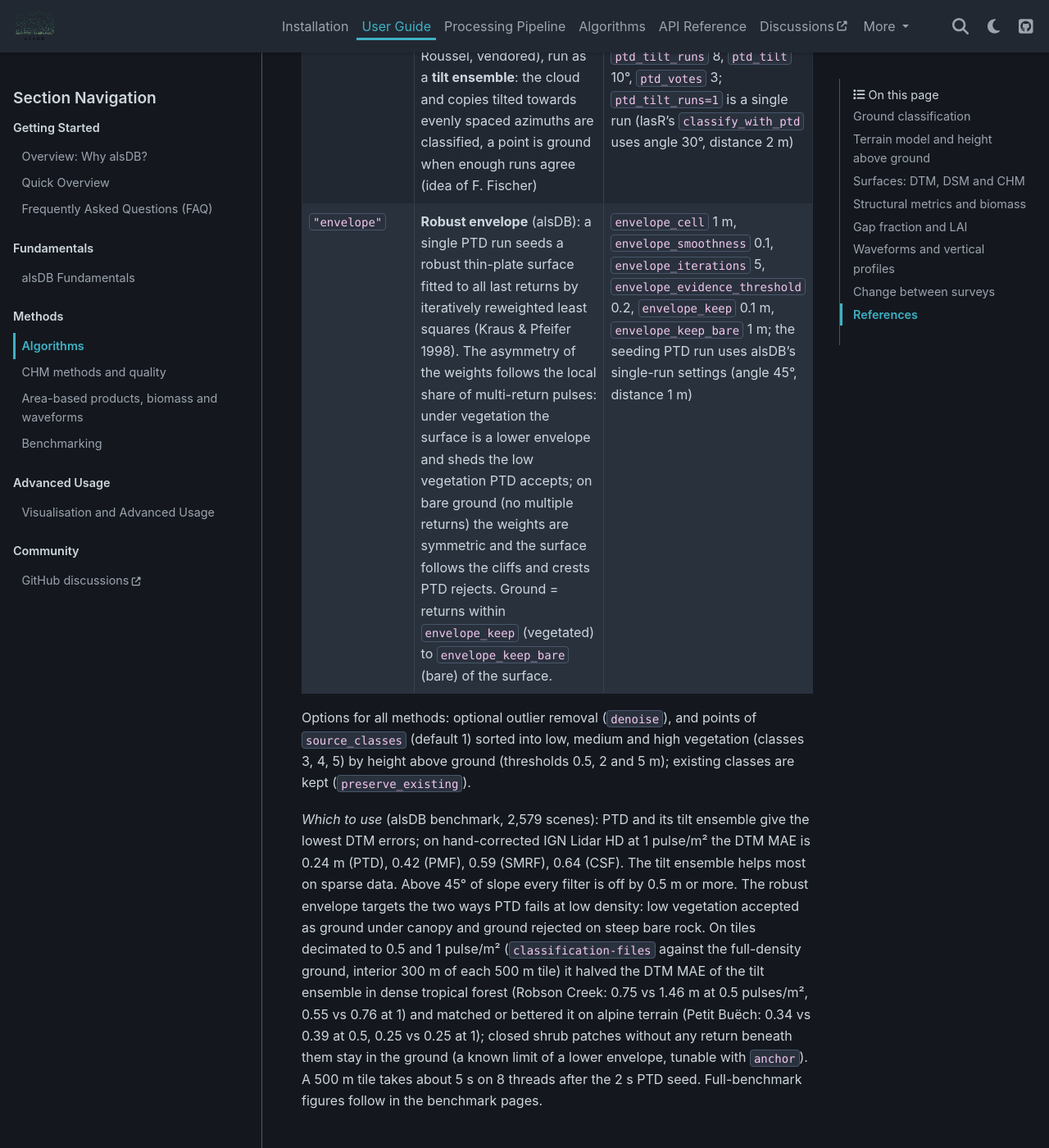
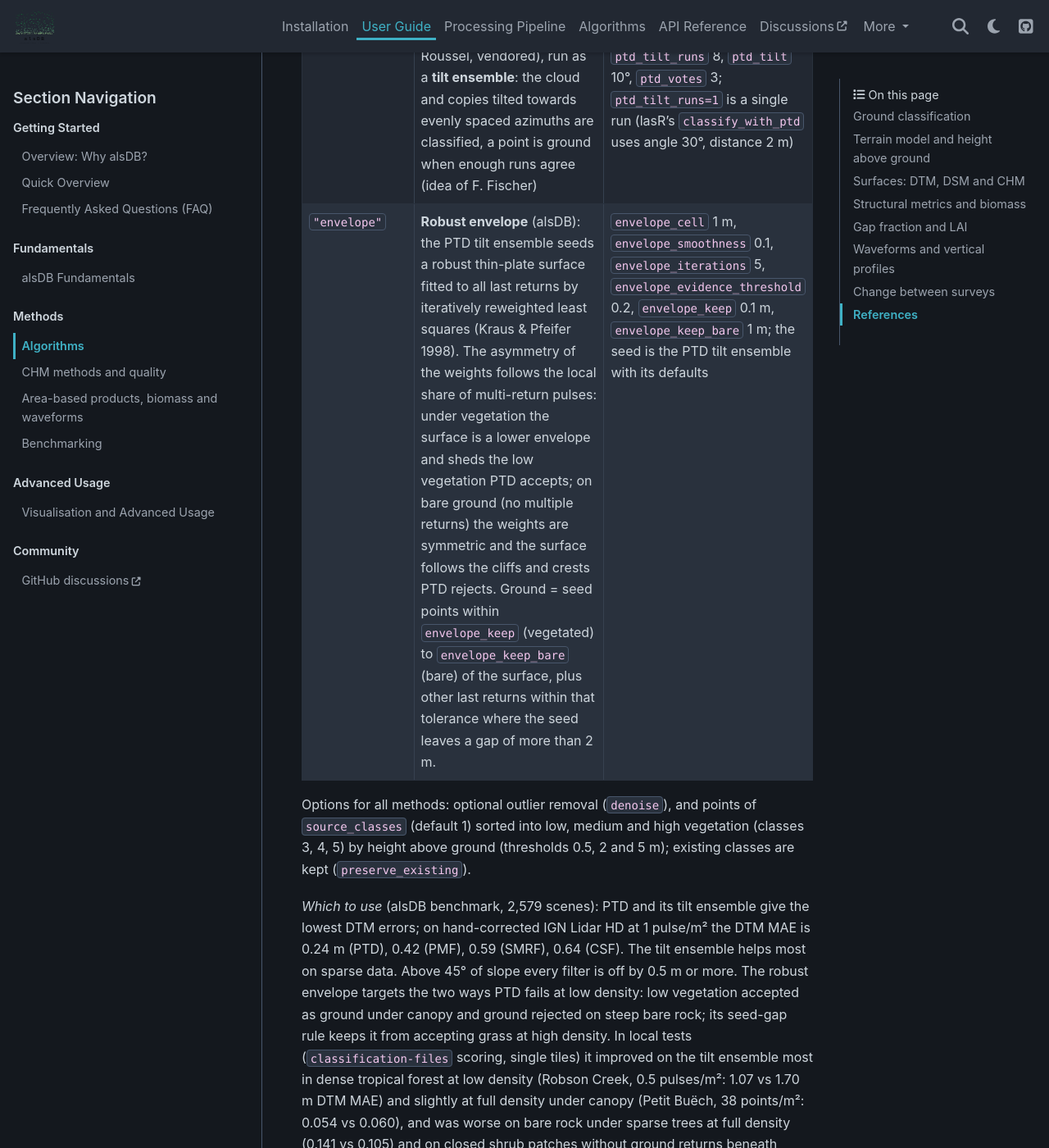
Before and after one commit to simonbesnard1/alsdb, a Sphinx documentation site: the page built from doc/user/algorithms.rst, in a window 1280 px wide and 1400 px high, scrolled down 1357 px. Shown: the whole window at 82% size. Built offline with Sphinx 7.4.7 and the PyData theme 0.15.4, drawn with Linux system fonts in a browser that asks for light colours; pages that are not in the unit, such as notebooks, are missing from menus; some of the changed text lies outside the part shown.

Commit message:
Envelope revision 3: anchor every blocked grid, ensemble seed, seed-gap rule
- The coarse anchor applied only to grids above 4 x block^2 nodes, so a 200 m
  benchmark scene was solved in free blocks (Robson Creek, 0.5 pulses/m2:
  DTM MAE 1.37 instead of 0.75 m). It now applies whenever the grid is split.
- At full density the envelope added grass and low shrubs within `keep` of
  the surface (commission 0.136 vs 0.072 for the PTD ensemble). Non-seed
  returns are now added only where the seed leaves a gap of more than `gap`
  (2 m): one rule at every density, inactive where the seed is dense.
- The seed is the PTD tilt ensemble instead of a single run.

Local tests (classification-files scoring): Petit Buech full density 0.054 m
(ensemble 0.060, revision 1 0.078); Robson Creek 0.5 pulses/m2 1.07 (ensemble
1.70). Still weaker on bare rock under sparse trees at full density. The
revision is recorded with benchmark scores so finished runs are recomputed.

Co-Authored-By: Claude Opus 5.5 <noreply@anthropic.com>

```diff
--- a/doc/user/algorithms.rst
+++ b/doc/user/algorithms.rst
@@ -59,15 +59,16 @@ To classify at ingest, pass a ``ClassificationConfig`` to
        ``ptd_tilt_runs`` 8, ``ptd_tilt`` 10°, ``ptd_votes`` 3; ``ptd_tilt_runs=1`` is a single run
        (lasR's ``classify_with_ptd`` uses angle 30°, distance 2 m)
    * - ``"envelope"``
-     - **Robust envelope** (alsDB): a single PTD run seeds a robust thin-plate surface fitted to
+     - **Robust envelope** (alsDB): the PTD tilt ensemble seeds a robust thin-plate surface fitted to
        all last returns by iteratively reweighted least squares (Kraus & Pfeifer 1998). The asymmetry of
        the weights follows the local share of multi-return pulses: under vegetation the surface is a lower
        envelope and sheds the low vegetation PTD accepts; on bare ground (no multiple returns) the weights
-       are symmetric and the surface follows the cliffs and crests PTD rejects. Ground = returns within
-       ``envelope_keep`` (vegetated) to ``envelope_keep_bare`` (bare) of the surface.
+       are symmetric and the surface follows the cliffs and crests PTD rejects. Ground = seed points within
+       ``envelope_keep`` (vegetated) to ``envelope_keep_bare`` (bare) of the surface, plus other last
+       returns within that tolerance where the seed leaves a gap of more than 2 m.
      - ``envelope_cell`` 1 m, ``envelope_smoothness`` 0.1, ``envelope_iterations`` 5,
-       ``envelope_evidence_threshold`` 0.2, ``envelope_keep`` 0.1 m, ``envelope_keep_bare`` 1 m; the seeding
-       PTD run uses alsDB's single-run settings (angle 45°, distance 1 m)
+       ``envelope_evidence_threshold`` 0.2, ``envelope_keep`` 0.1 m, ``envelope_keep_bare`` 1 m; the seed is
+       the PTD tilt ensemble with its defaults
 
 Options for all methods: optional outlier removal (``denoise``), and points of
 ``source_classes`` (default 1) sorted into low, medium and high vegetation
@@ -80,15 +81,15 @@ MAE is 0.24 m (PTD), 0.42 (PMF), 0.59 (SMRF), 0.64 (CSF). The tilt ensemble
 helps most on sparse data. Above 45° of slope every filter is off by 0.5 m or
 more. The robust envelope targets the two ways PTD fails at low density:
 low vegetation accepted as ground under canopy and ground rejected on steep
-bare rock. On tiles decimated to 0.5 and 1 pulse/m² (``classification-files``
-against the full-density ground, interior 300 m of each 500 m tile) it halved
-the DTM MAE of the tilt ensemble in dense tropical forest (Robson Creek:
-0.75 vs 1.46 m at 0.5 pulses/m², 0.55 vs 0.76 at 1) and matched or bettered it
-on alpine terrain (Petit Buëch: 0.34 vs 0.39 at 0.5, 0.25 vs 0.25 at 1);
-closed shrub patches without any return beneath them stay in the ground (a
-known limit of a lower envelope, tunable with ``anchor``). A 500 m tile takes
-about 5 s on 8 threads after the 2 s PTD seed. Full-benchmark figures follow in
-the benchmark pages.
+bare rock; its seed-gap rule keeps it from accepting grass at high density.
+In local tests (``classification-files`` scoring, single tiles) it improved on
+the tilt ensemble most in dense tropical forest at low density (Robson Creek,
+0.5 pulses/m²: 1.07 vs 1.70 m DTM MAE) and slightly at full density under
+canopy (Petit Buëch, 38 points/m²: 0.054 vs 0.060), and was worse on bare rock
+under sparse trees at full density (0.141 vs 0.105) and on closed shrub patches
+without ground returns beneath them. It costs the ensemble plus the surface
+fit: 20-30 s per 500 m tile at 1 pulse/m² and 2-3 minutes at full density on
+8 threads. Full-benchmark figures are in the benchmark pages.
 
 Terrain model and height above ground
 =====================================
```
Also changed, not shown: README.md (+10 -10 lines), doc/benchmarking.md (+2 -2 lines), 4 other files.
